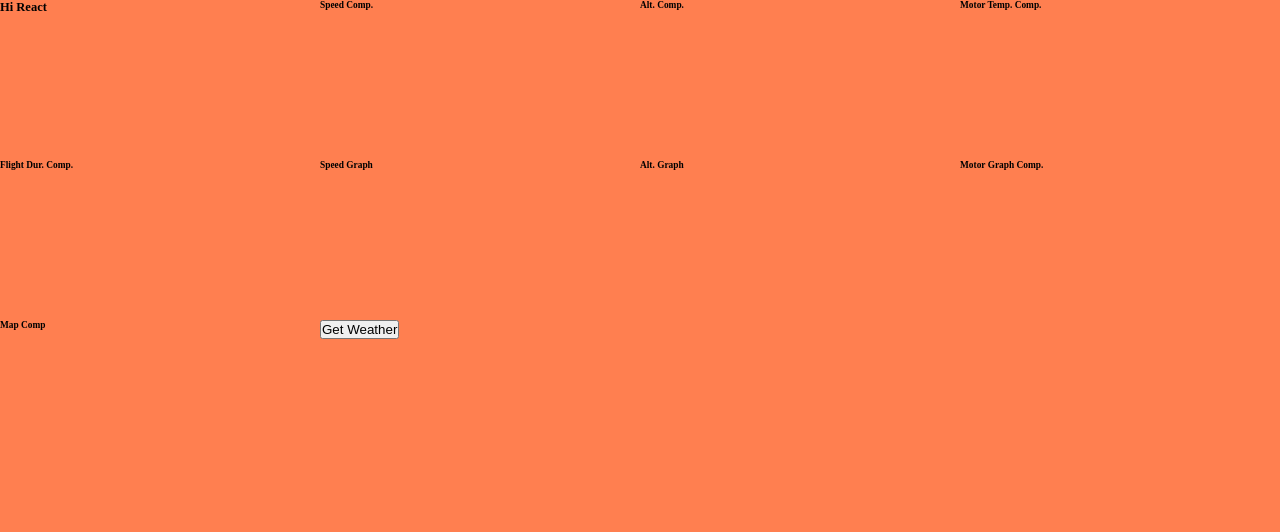
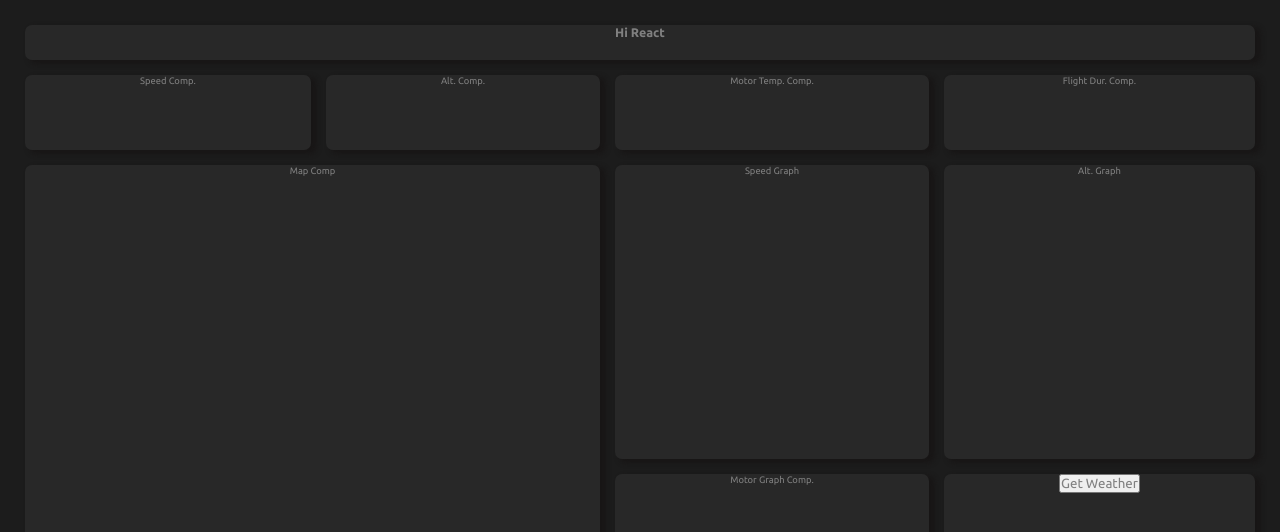
Before and after one commit to rsamhollyer/weather-piece, a React (Create React App) app: page / in a window 1280 px wide. Shown: the top 532 px of the page. Built offline with nearby package versions, Linux system fonts and the light colour scheme; no server answers.

Commit message:
styling the page

```diff
--- a/src/App.css
+++ b/src/App.css
@@ -1,9 +1,21 @@
+@import url("https://fonts.googleapis.com/css2?family=Ubuntu:wght@300;400;500;700&display=swap");
+
+:root {
+	--app_bg: hsla(0, 0%, 11%, 1);
+	--comp_bg: hsla(0, 0%, 15.5%, 1);
+	--border-radius: 7px;
+	--box-shadow: 5px 3px 5px 1px #181616;
+}
+
 *,
 *:before,
 *:after {
 	margin: 0;
 	padding: 0;
 	box-sizing: border-box;
+	text-align: center;
+	font-family: "Ubuntu", sans-serif;
+	color: #808080;
 }
 
 html,
@@ -13,16 +25,90 @@ body {
 	height: 100%;
 }
 
+h2 {
+	font-weight: 400;
+}
+
 .app {
 	display: grid;
-	grid-template-columns: repeat(4, 1fr);
-	grid-template-rows: repeat(5, 1fr);
+	grid-template-columns: 10px repeat(4, auto) 10px;
+	grid-template-rows: 10px 35px 75px repeat(2, auto) 10px;
 	grid-template-areas:
-		"header header header header header"
-		"speed altitude temp duration"
-		"map map speedgraph altgraph"
-		"map map motortemp weather";
+		". . . . . . "
+		". header header header header ."
+		". speed altitude temp duration ."
+		". map map speedgraph altgraph ."
+		". map map motortemp weather ."
+		". . . . . . ";
 	width: 100vw;
 	height: 100vh;
-	background-color: coral;
+	background-color: var(--app_bg);
+	gap: 1.5rem;
 }
+
+.header-component {
+	grid-area: header;
+	background-color: var(--comp_bg);
+	border-radius: var(--border-radius);
+	box-shadow: var(--box-shadow);
+}
+
+.speed-component {
+	grid-area: speed;
+	background-color: var(--comp_bg);
+	border-radius: var(--border-radius);
+	box-shadow: var(--box-shadow);
+}
+
+.altitude-component {
+	grid-area: altitude;
+	border-radius: var(--border-radius);
+	background-color: var(--comp_bg);
+	box-shadow: var(--box-shadow);
+}
+
+.motor-temp-component {
+	grid-area: temp;
+	background-color: var(--comp_bg);
+	border-radius: var(--border-radius);
+	box-shadow: var(--box-shadow);
+}
+.flight-duration-component {
+	grid-area: duration;
+	background-color: var(--comp_bg);
+	border-radius: var(--border-radius);
+	box-shadow: var(--box-shadow);
+}
+.weather-component {
+	grid-area: weather;
+	background-color: var(--comp_bg);
+	border-radius: var(--border-radius);
+	box-shadow: var(--box-shadow);
+}
+
+.speed-graph-component {
+	grid-area: speedgraph;
+	background-color: var(--comp_bg);
+	border-radius: var(--border-radius);
+	box-shadow: var(--box-shadow);
+}
+
+.map-component {
+	grid-area: map;
+	background-color: var(--comp_bg);
+	border-radius: var(--border-radius);
+	box-shadow: var(--box-shadow);
+}
+.motor-graph-component {
+	grid-area: motortemp;
+	background-color: var(--comp_bg);
+	border-radius: var(--border-radius);
+	box-shadow: var(--box-shadow);
+}
+
+.alt-graph-comp {
+	grid-area: altgraph;
+	background-color: var(--comp_bg);
+	border-radius: var(--border-radius);
+	box-shadow: var(--box-shadow);
+}
```
